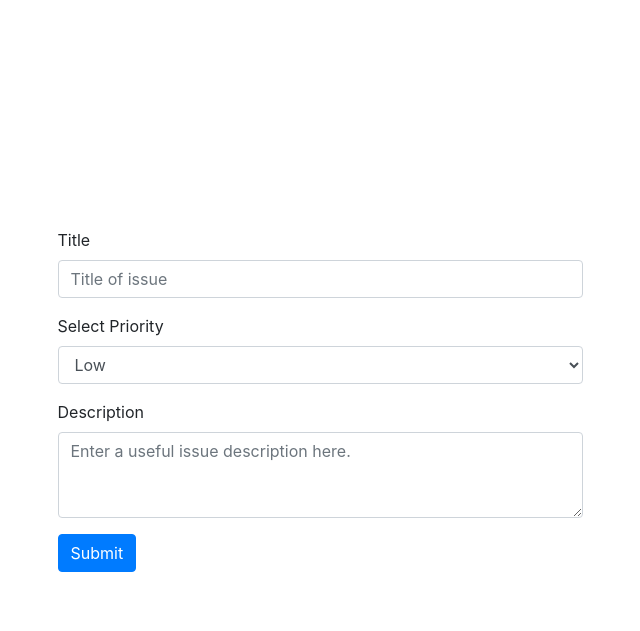
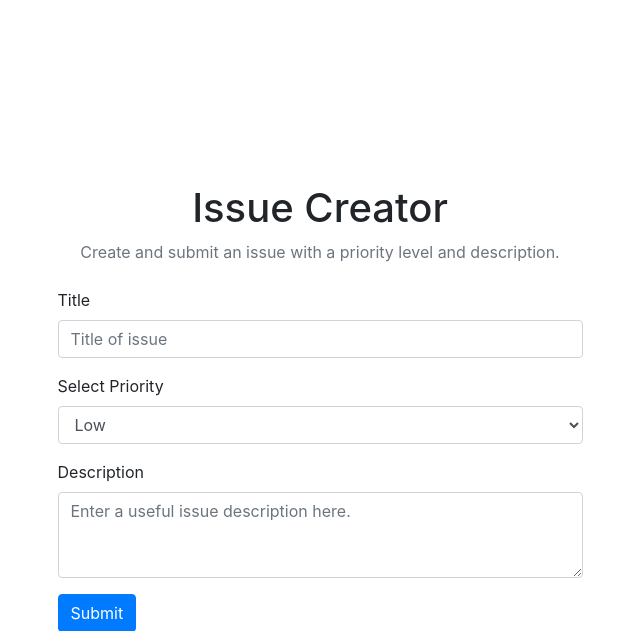
Before and after one commit to alfierushby/priorityqueue_frontend, a Flask app: page / in a window 1280 px wide. Shown: the top 631 px of the page, without its empty margins (320-960 px from the left). Run offline with Flask 3, Linux system fonts and the light colour scheme; parts of the project's set-up code (start-up, migrations or seed data) failed here and were passed over.

Commit message:
Add html title and description.

```diff
--- a/templates/index.html
+++ b/templates/index.html
@@ -13,6 +13,11 @@
   <body>
     <div class="container h-100 d-flex justify-content-center align-items-center" style="min-height: 100vh">
         <div class="container w-50">
+            <!-- Title and description -->
+            <h1 class="text-center mt-3">Issue Creator</h1>
+            <p class="text-center text-muted mb-4">Create and submit an issue with a priority level and description.</p>
+
+
             <!-- Errors will be displayed here -->
             <div id="error-messages" class="alert alert-danger d-none">
                 <ul id="error-list"></ul>
```
